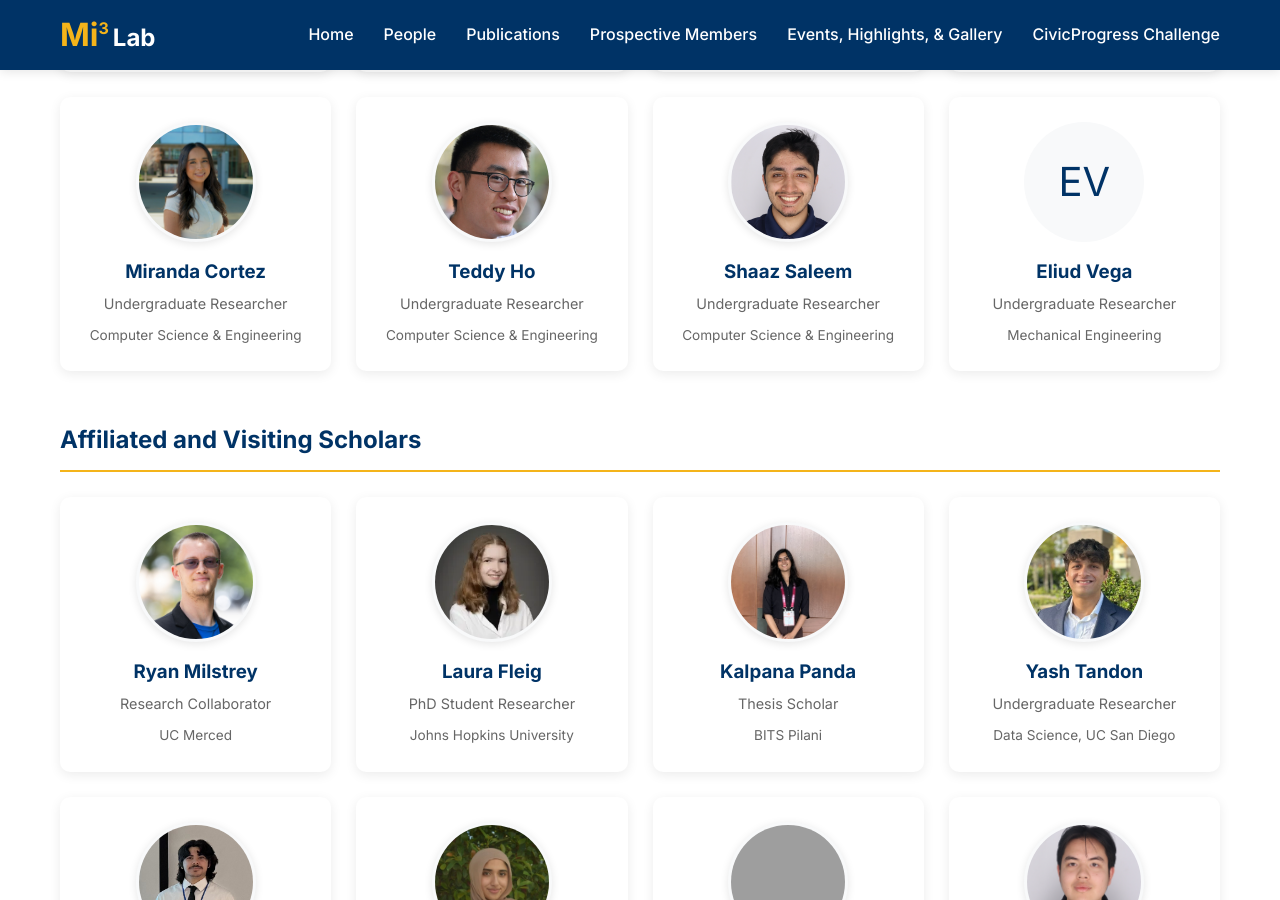
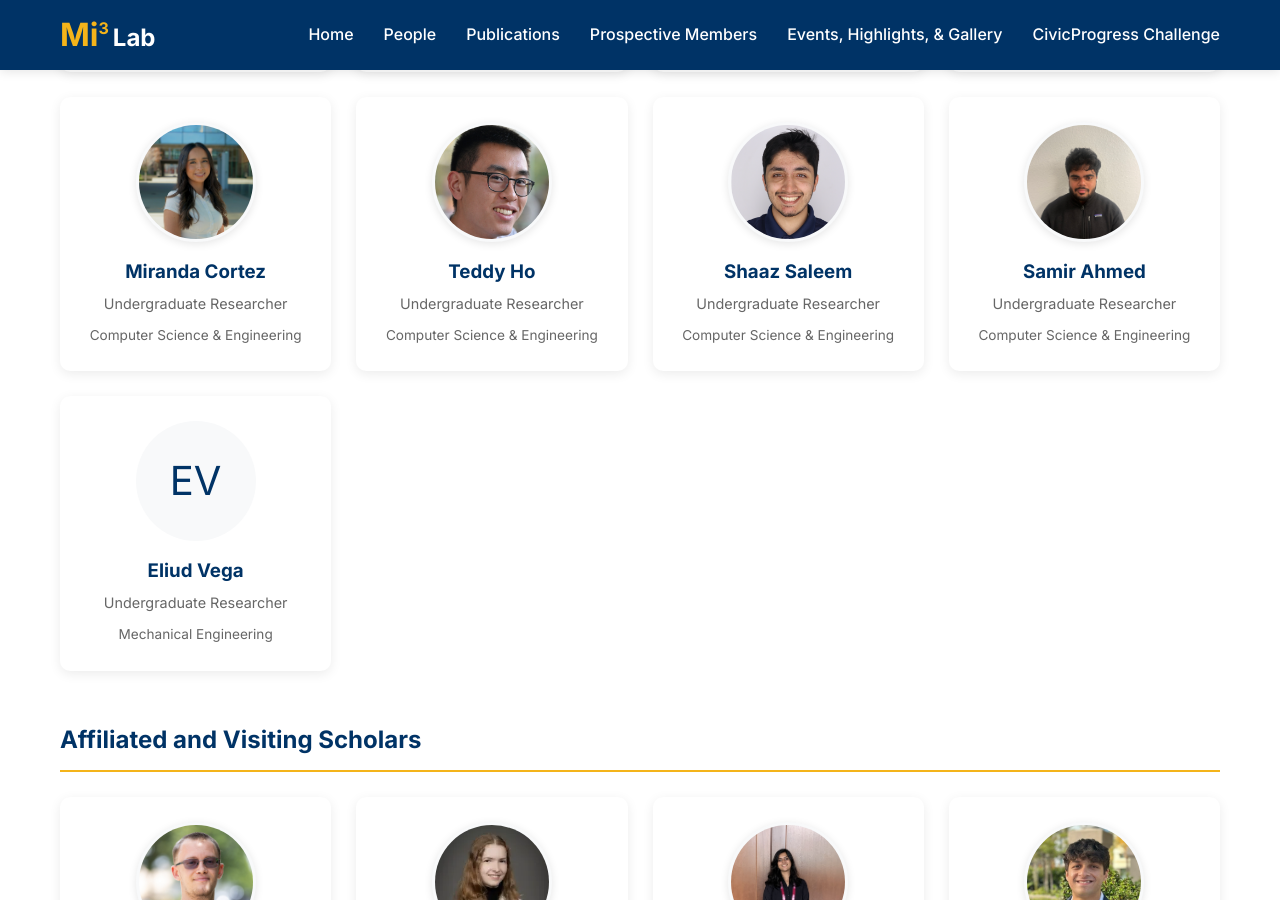
Before and after one commit to Mi3-Lab/mi3-lab.github.io, a Jekyll site: the page built from people.html, in a window 1280 px wide and 900 px high, scrolled down 1809 px. Built offline with Jekyll 4.4.1, drawn with Linux system fonts in a browser that asks for light colours; grey boxes are pictures that could not be loaded.

Commit message:
Add Samir Ahmed photo and list on People page
CivicProgress: swap initials for photo and move into photo-first group.
People page: add Samir to Undergraduate Students.

Co-Authored-By: Claude Opus 4.7 <noreply@anthropic.com>

```diff
--- a/people.html
+++ b/people.html
@@ -131,6 +131,13 @@ title: People
       <div class="person-card">
         <img src="/assets/images/people/shaaz_headshot.png" alt="Shaaz Saleem" class="person-avatar">
         <h3>Shaaz Saleem</h3>
+        <p class="role">Undergraduate Researcher</p>
+        <p class="affiliation">Computer Science & Engineering</p>
+      </div>
+
+      <div class="person-card">
+        <img src="/assets/images/people/samir.jpg" alt="Samir Ahmed" class="person-avatar">
+        <h3>Samir Ahmed</h3>
         <p class="role">Undergraduate Researcher</p>
         <p class="affiliation">Computer Science & Engineering</p>
       </div>
```
Also changed, not shown: civic-progress.html (+7 -7 lines), assets/images/people/samir.jpg (added).
